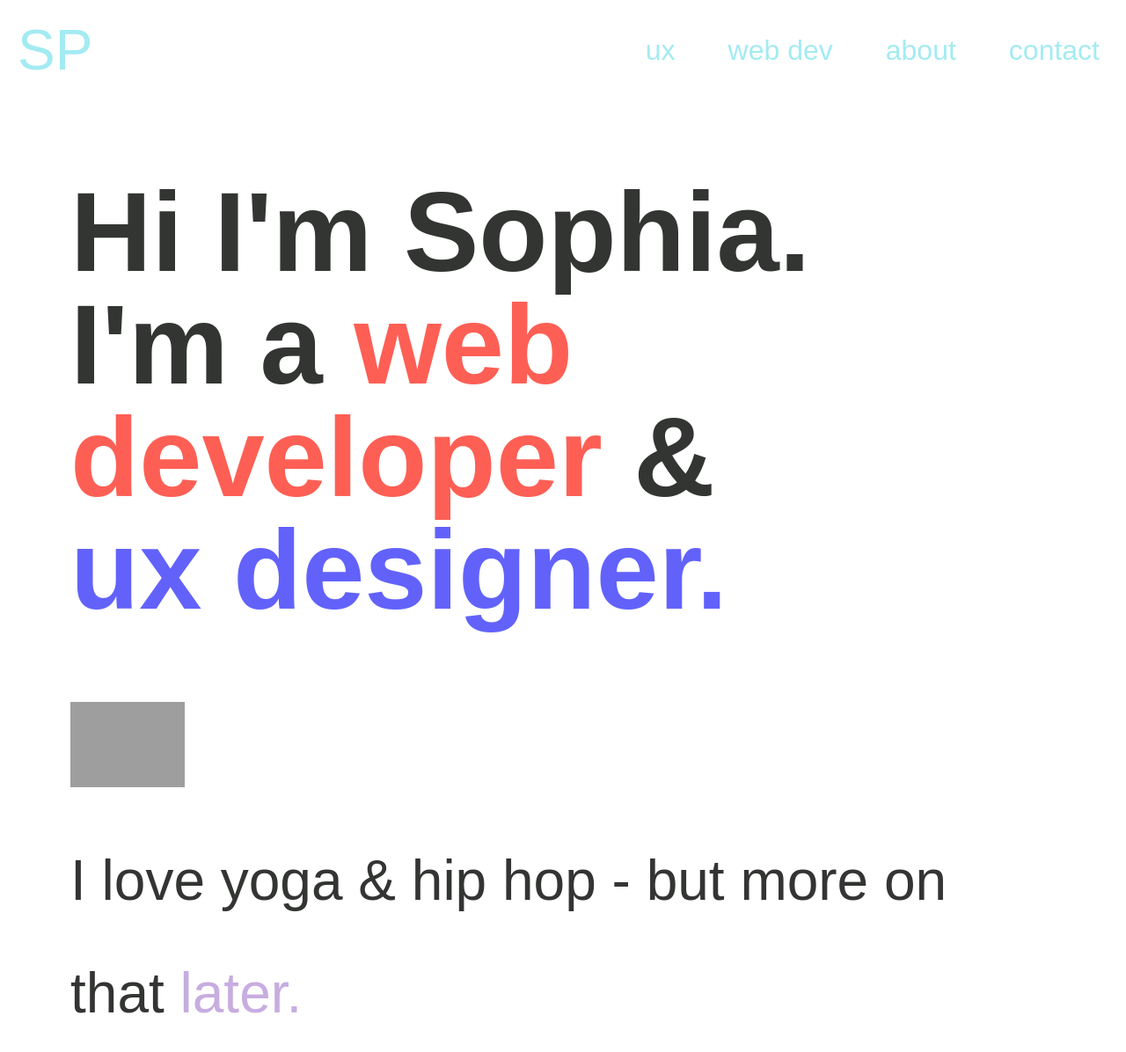
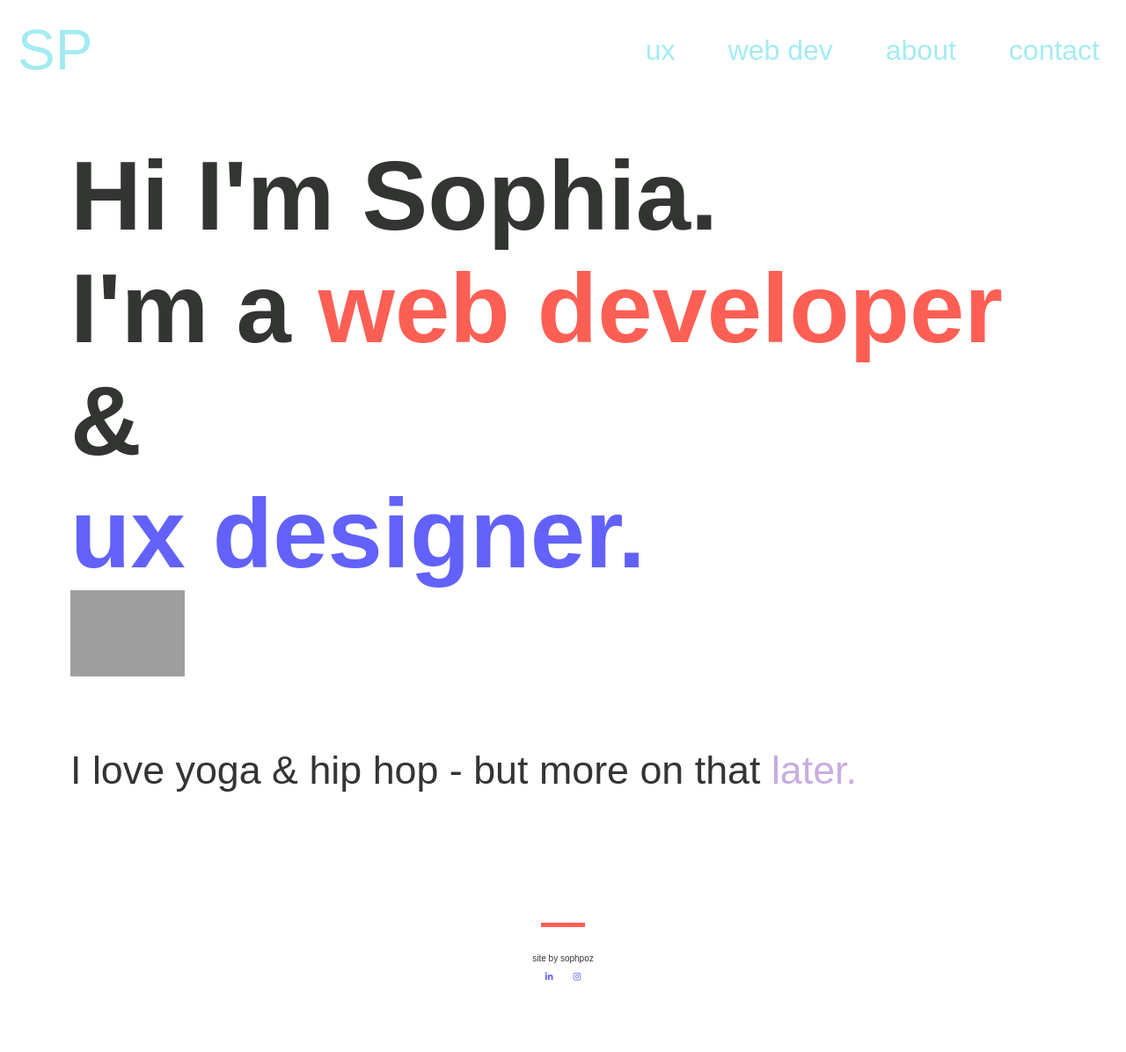
Before and after one commit to sophpoz/sophpoz, a plain HTML site: page index.html in a window 1280 px wide. Shown: the top 1196 px of the page at 88% size. After the commit the page ends 1155 px from the top, so only its background shows below. Drawn offline with nearby package versions, Linux system fonts and the light colour scheme; grey boxes are pictures that could not be loaded.

Commit message:
size fix

```diff
--- a/style.css
+++ b/style.css
@@ -158,6 +158,7 @@ li{
 	padding-top: 0px;
 	font-size: 4em;
 	line-height: 2em;
+	margin-top: -30px;
 
 }
 .intro img{
@@ -165,7 +166,8 @@ li{
 
 }
 .intro h1{
-	font-size: 2em;
+	font-size: 1.75em;
+	margin-bottom: 0px;
 }
 .wd a, .code a{
 	color:#FE5F55;
@@ -184,6 +186,9 @@ li{
 .ux a:hover{
 	border-bottom: 4px solid #6262FB;
 	box-shadow:  #6262FB 0px -10px 0px inset;
+}
+.later{
+	font-size: 0.7em;
 }
 .later a{
 	color:#C7ADE0;
@@ -208,7 +213,7 @@ li{
 	margin-top: -100px;
 }
 .header h1{
-	font-size: 4em;
+	font-size: 3em;
 	color:#6262FB;
 	margin-top:0;
 }
```
